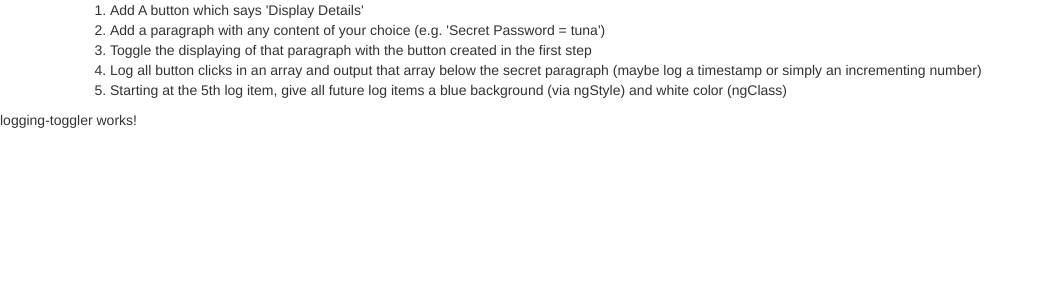
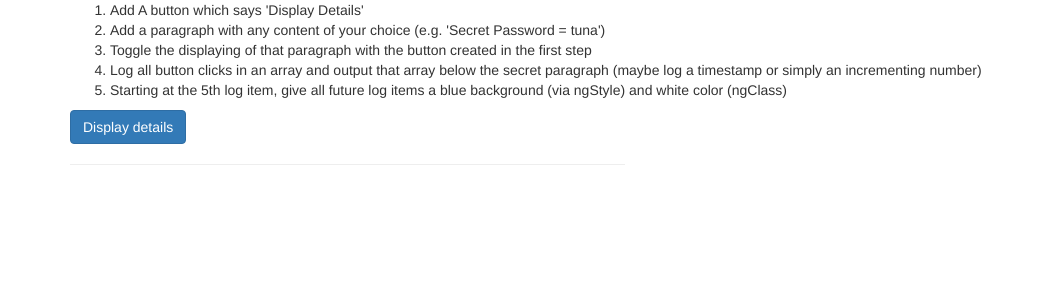
Before and after one commit to AlexL70/UdemyAngular5Project, an Angular app in the folder Assignments/basics-assignment-3/: page / in a window 1280 px wide. Shown: the top 300 px of the page, without its empty margins (0-1044 px from the left). Built offline with nearby package versions, Linux system fonts and the light colour scheme.

Commit message:
Basic assignment 3 1. Add button 2. Add paragraph 3. Setup toggling content on button click

```diff
--- a/Assignments/basics-assignment-3/src/app/logging-toggler/logging-toggler.component.html
+++ b/Assignments/basics-assignment-3/src/app/logging-toggler/logging-toggler.component.html
@@ -1,3 +1,17 @@
-<p>
-  logging-toggler works!
-</p>
+<div class="container">
+  <div class="row">
+    <div class="col-xs-6">
+      <button class="btn btn-primary"
+        (click)="toggleParagraph()">
+        Display details
+      </button>
+      <hr>
+    </div>
+    <div class="col-xs-6" *ngIf="showParagraph">
+      <h3>Details</h3>
+      <p>
+          Lorem ipsum dolor sit amet, consectetur adipiscing elit. Proin nec neque eget odio congue eleifend. Nunc faucibus quam vel elit dapibus congue. Fusce vel mauris pharetra, porttitor sem ac, dapibus magna. In hac habitasse platea dictumst. Nulla facilisi. Nullam ut velit nunc. Ut quis commodo ligula. Duis convallis vel neque eu blandit. Integer posuere ipsum urna. Fusce quis diam sapien.
+      </p>
+    </div>
+  </div>
+</div>
--- a/Assignments/basics-assignment-3/src/app/logging-toggler/logging-toggler.component.ts
+++ b/Assignments/basics-assignment-3/src/app/logging-toggler/logging-toggler.component.ts
@@ -6,10 +6,15 @@ import { Component, OnInit } from '@angular/core';
   styleUrls: ['./logging-toggler.component.css']
 })
 export class LoggingTogglerComponent implements OnInit {
+  showParagraph = false;
 
   constructor() { }
 
   ngOnInit() {
   }
 
+  toggleParagraph() {
+    this.showParagraph = !this.showParagraph;
+  }
+
 }
```
